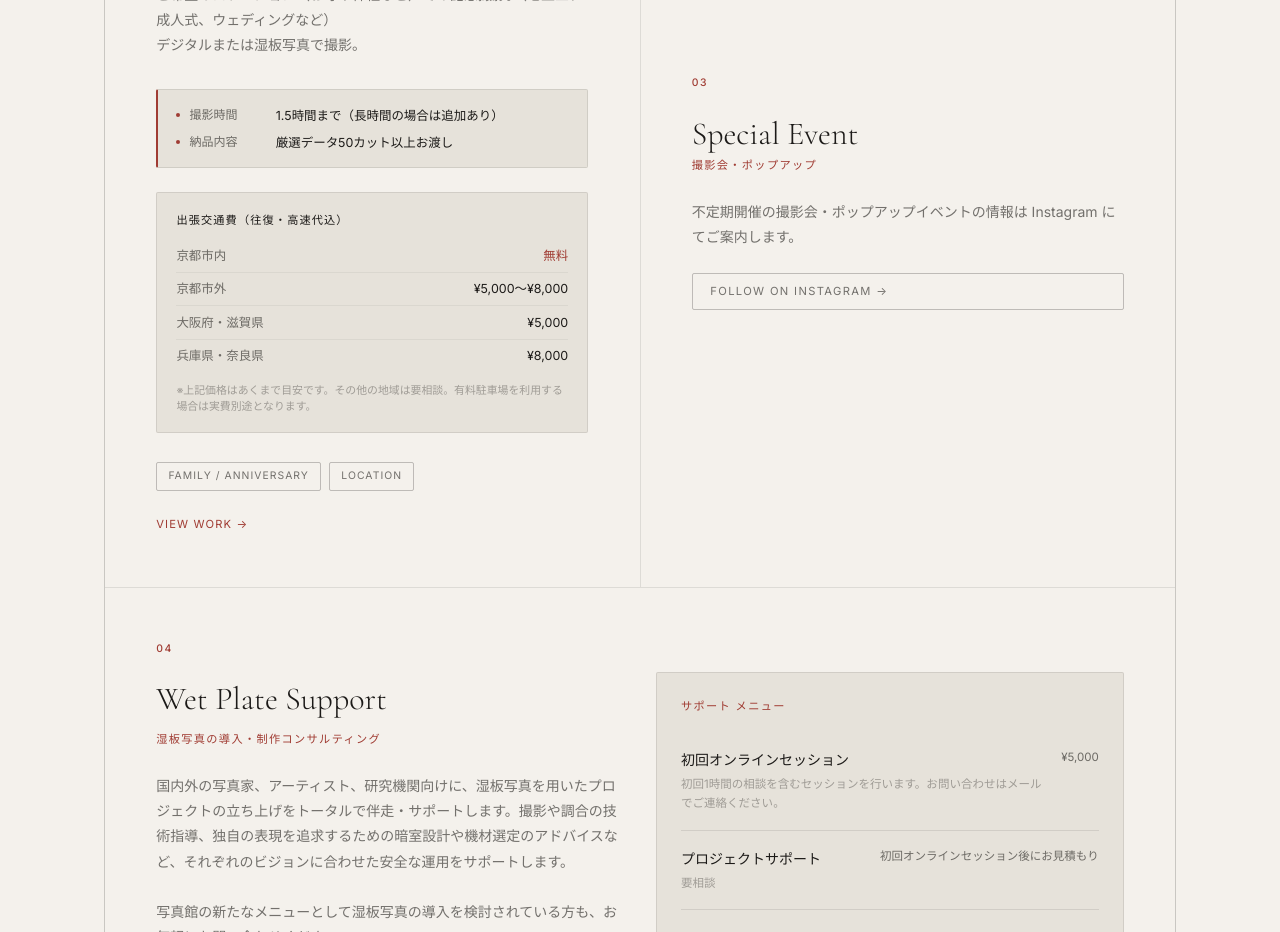
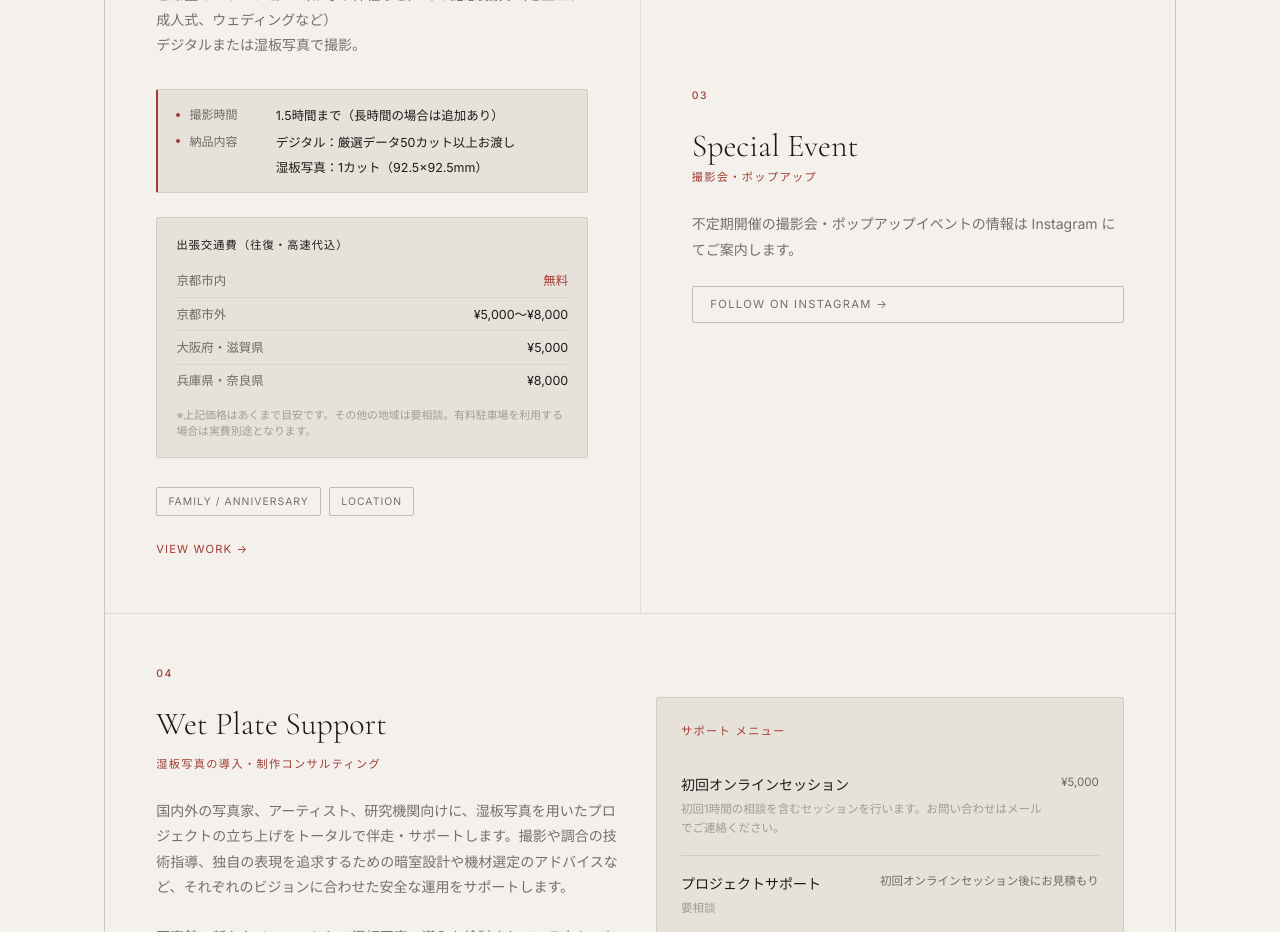
Before and after one commit to sawaganinja/yukihonda-portfolio, a React (Vite) app: page / in a window 1280 px wide. Shown: the part 1860-2792 px from the top of the page. Built offline with nearby package versions, Linux system fonts and the light colour scheme.

Commit message:
update: Detail delivery specs for digital (50+ cuts) and wet plate (1 cut 92.5x92.5mm)

```diff
--- a/src/App.tsx
+++ b/src/App.tsx
@@ -208,10 +208,13 @@ function Services({ onViewWork }: { onViewWork: (f: Filter) => void }) {
                 <span className="plan-specs__label">撮影時間</span>
                 <span className="plan-specs__val">1.5時間まで（長時間の場合は追加あり）</span>
               </div>
-              <div className="plan-specs__item">
-                <span className="plan-specs__dot" />
+              <div className="plan-specs__item" style={{ alignItems: 'flex-start' }}>
+                <span className="plan-specs__dot" style={{ marginTop: '0.45rem' }} />
                 <span className="plan-specs__label">納品内容</span>
-                <span className="plan-specs__val">厳選データ50カット以上お渡し</span>
+                <div className="plan-specs__val" style={{ display: 'flex', flexDirection: 'column', gap: '0.25rem' }}>
+                  <span>デジタル：厳選データ50カット以上お渡し</span>
+                  <span>湿板写真：1カット（92.5×92.5mm）</span>
+                </div>
               </div>
             </div>
 
```
